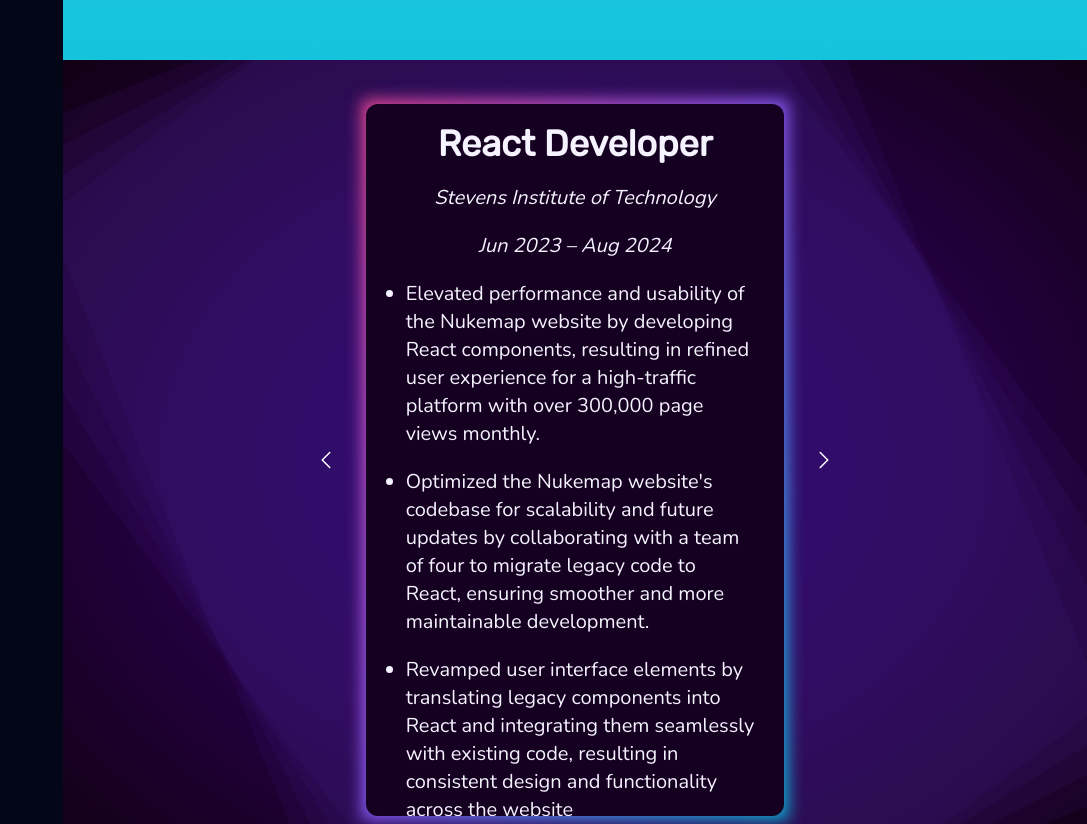
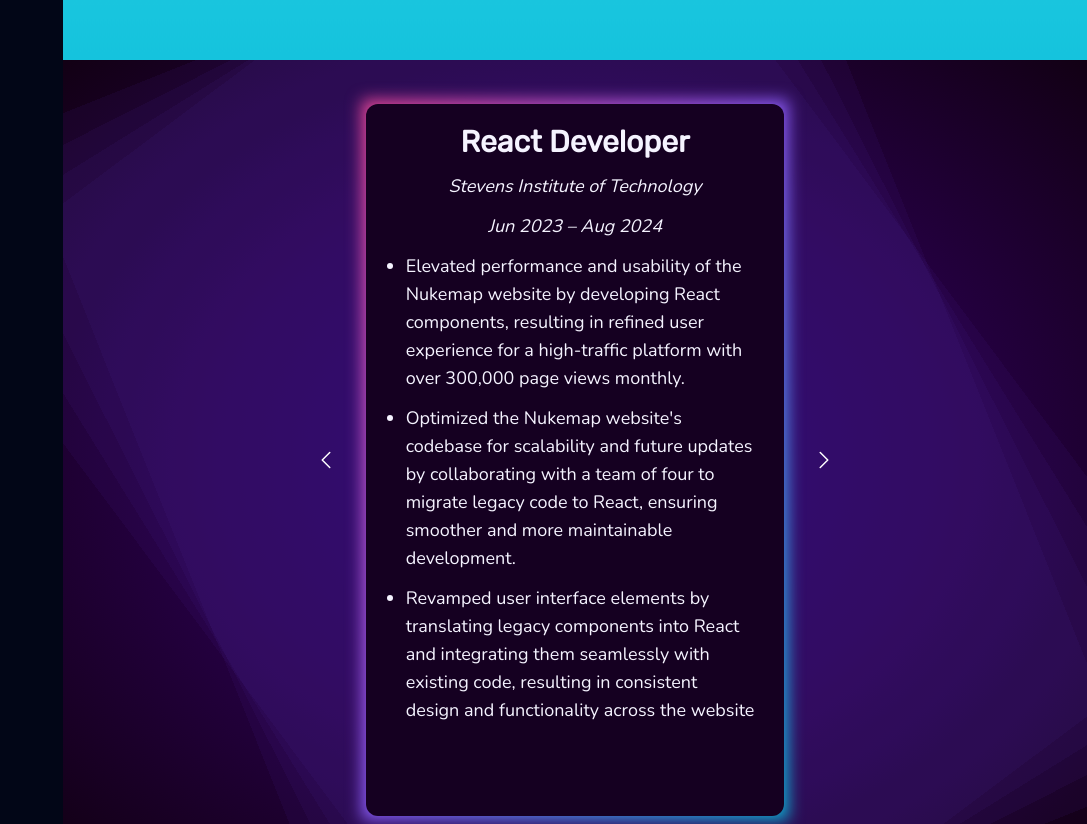
Before and after one commit to AthenaKiriakoulis/portfolio-website, a React (Vite) app: page / in a window 1280 px wide. Shown: the part 1540-2364 px from the top of the page, without its empty margins (193-1280 px from the left). Built offline with nearby package versions, Linux system fonts and the light colour scheme.

Commit message:
fixing sizing 100 percent zoom issue

```diff
--- a/src/AboutMe.jsx
+++ b/src/AboutMe.jsx
@@ -92,7 +92,7 @@
           <h1 className="text-3xl font-bold font-nunito text-center text-black">About Me</h1>
           <p className='text-lg lg:text-2xl font-nunito text-center mt-5 text-black'>I am a software developer, recently graduated from Stevens Institute of Technology in May 2024 with a Bachelors in Computer Science.</p>
           </div>
-    <div className='shrink-0 w-8/12 ml-[50%] lg:w-full lg:ml-[4%] lg:mr-[10%]' >
+    <div className='shrink-0 w-8/12 ml-[50%] lg:w-full lg:ml-[10%] lg:mr-[10%]' >
           <h1 className="text-3xl font-bold font-nunito text-center text-black">Education</h1>
           <p className='text-lg lg:text-2xl font-nunito text-center mt-5 text-black'>Stevens Institute of Technology - Class of 2024 </p>
           <p className='text-lg lg:text-2xl font-nunito text-center mt-5 text-black'>Bachelors in Computer Science</p>
--- a/src/Experience.jsx
+++ b/src/Experience.jsx
@@ -57,44 +57,44 @@
     <div className='flex transition-transform duration-500 ease-in-out' style={{ transform: `translateX(-${(index * 110)}%)`, width: '100%' }}>
 
     <div className='shrink-0 w-full my-5' style={{marginLeft:`0%`, marginRight:`5%`}}>
-          <h1 className="text-3xl md:text-4xl font-bold font-rubik text-center text-violet-50">React Developer </h1>
-          <p className='text-md md:text-xl font-nunito text-center mt-1 lg:mt-5 text-violet-50 italic'>Stevens Institute of Technology</p>
-          <p className='text-md md:text-xl font-nunito text-center mt-1 lg:mt-5 text-violet-50 italic'>Jun 2023 – Aug 2024</p>
+          <h1 className="text-3xl font-bold font-rubik text-center text-violet-50">React Developer </h1>
+          <p className='text-md md:text-lg font-nunito text-center mt-1 lg:mt-3 text-violet-50 italic'>Stevens Institute of Technology</p>
+          <p className='text-md md:text-lg font-nunito text-center mt-1 lg:mt-3 text-violet-50 italic'>Jun 2023 – Aug 2024</p>
           <ul className='list-disc w-10/12 list-outside mx-10'>
-            <li className='text-md md:text-xl  font-nunito mt-5 text-violet-50 text-left'>Elevated performance and usability of the Nukemap website
+            <li className='text-md md:text-lg  font-nunito mt-3 text-violet-50 text-left'>Elevated performance and usability of the Nukemap website
                 by developing React components, resulting in refined user experience for a high-traffic platform with over 300,000 page views monthly.</li>
-            <li className='text-md md:text-xl  font-nunito mt-5 text-violet-50 text-left'>Optimized the Nukemap website's codebase for scalability and future updates by collaborating with a team of
+            <li className='text-md md:text-lg  font-nunito mt-3 text-violet-50 text-left'>Optimized the Nukemap website's codebase for scalability and future updates by collaborating with a team of
                   four to migrate legacy code to React, ensuring smoother and more maintainable development.</li>
-            <li className='text-md md:text-xl  font-nunito mt-5 text-violet-50 text-left'>Revamped user interface elements by translating legacy components into React and integrating them
+            <li className='text-md md:text-lg  font-nunito mt-3 text-violet-50 text-left'>Revamped user interface elements by translating legacy components into React and integrating them
                   seamlessly with existing code, resulting in consistent design and functionality across the website</li>
           </ul>
           </div>
 
           <div className='shrink-0 w-full my-5 ' style={{marginLeft:`5%`, marginRight:`5%`}}>
-          <h1 className="text-3xl md:text-4xl font-bold font-rubik  text-center text-violet-50">Writing and Research Director</h1>
-          <p className='text-md md:text-xl font-nunito text-center mt-1 lg:mt-5  text-violet-50 italic'>Stevens Institute of Technology </p>
-          <p className='text-md md:text-xl font-nunito text-center mt-1 lg:mt-5  text-violet-50 italic'>Jun 2022 - Aug 2024</p>
+          <h1 className="text-3xl md:text-3xl font-bold font-rubik  text-center text-violet-50">Writing and Research Director</h1>
+          <p className='text-md md:text-lg font-nunito text-center mt-1 lg:mt-3  text-violet-50 italic'>Stevens Institute of Technology </p>
+          <p className='text-md md:text-lg font-nunito text-center mt-1 lg:mt-3  text-violet-50 italic'>Jun 2022 - Aug 2024</p>
           <ul className='list-disc w-10/12 list-outside mx-10'>
-            <li className='text-md md:text-xl font-nunito text-left mt-5 text-violet-50'>Established the foundational structure for a video game based on Nuclear History by
+            <li className='text-md md:text-lg font-nunito text-left mt-3 text-violet-50'>Established the foundational structure for a video game based on Nuclear History by
             interpreting over 700 pages of research documents, ensuring accuracy and depth in the game's content.</li>
-            <li className='text-md md:text-xl font-nunito text-left mt-5 text-violet-50'>Boosted team productivity by 20% as measured by the completion of weekly project goals,
+            <li className='text-md md:text-lg font-nunito text-left mt-3 text-violet-50'>Boosted team productivity by 20% as measured by the completion of weekly project goals,
             by coordinating a team of 14 writers and researchers to deliver high-quality content efficiently.</li>
-            <li className='text-md md:text-xl font-nunito text-left mt-5 text-violet-50'>Improved project oversight and team alignment reflected in consistent progress reviews,
+            <li className='text-md md:text-lg font-nunito text-left mt-3 text-violet-50'>Improved project oversight and team alignment reflected in consistent progress reviews,
             by facilitating weekly meetings with a group of ten team members to assess and drive overall project progress.</li>
           </ul>
           </div>
 
           <div className='shrink-0 w-full my-5' style={{marginLeft:`5%`, marginRight:`5%`}}>
-          <h1 className="text-3xl md:text-4xl font-bold font-rubik text-center text-violet-50">Teaching Assistant</h1>
-          <p className='text-md md:text-xl font-nunito text-center mt-1 lg:mt-5  text-violet-50 italic'>Stevens Institute of Technology </p>
-          <p className='text-md md:text-xl font-nunito text-center mt-1 lg:mt-5  text-violet-50 italic'>Sept 2023 - Dec 2023</p>
+          <h1 className="text-3xl md:text-3xl font-bold font-rubik text-center text-violet-50">Teaching Assistant</h1>
+          <p className='text-md md:text-lg font-nunito text-center mt-1 lg:mt-3  text-violet-50 italic'>Stevens Institute of Technology </p>
+          <p className='text-md md:text-lg font-nunito text-center mt-1 lg:mt-3  text-violet-50 italic'>Sept 2023 - Dec 2023</p>
           <ul className='list-disc w-10/12 list-outside mx-10'>
-            <li className='text-md md:text-xl font-nunito text-left mt-5 text-violet-50'>Supported the grading process for a web development
+            <li className='text-md md:text-lg font-nunito text-left mt-3 text-violet-50'>Supported the grading process for a web development
             graduate class of over 180 students by facilitating the professor’s grading efforts, resulting in efficient completion
             of assignments over a 15-week course.</li>
-            <li className='text-md md:text-xl font-nunito text-left mt-5 text-violet-50'>Resolved student grading concerns and assignment questions
+            <li className='text-md md:text-lg font-nunito text-left mt-3 text-violet-50'>Resolved student grading concerns and assignment questions
              by providing prompt and detailed email responses, addressing inquiries from students across six class sections.</li>
-            <li className='text-md md:text-xl font-nunito text-left mt-5 text-violet-50'>Enhanced student understanding of Node.js and JavaScript by
+            <li className='text-md md:text-lg font-nunito text-left mt-3 text-violet-50'>Enhanced student understanding of Node.js and JavaScript by
             conducting independent office hours and offering one-to-one support for at least two hours each week, leading to higher
             comprehension and engagement.</li>
           </ul>
```
